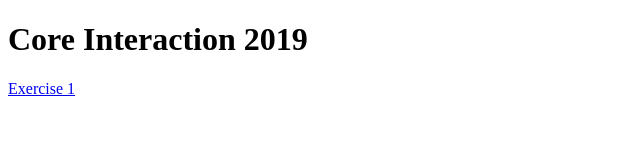
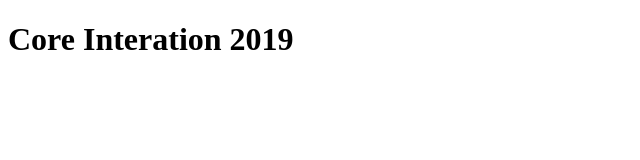
Before and after one commit to ahns379/coreinteraction2019, a plain HTML site: page index.html in a window 1280 px wide. Shown: the whole page, without its empty margins (0-640 px from the left). Drawn offline with Linux system fonts and the light colour scheme.

Commit message:
Add files via upload

```diff
--- a/index.html
+++ b/index.html
@@ -1,10 +1,10 @@
 <!DOCTYPE html>
 <html>
 <head>
-	<title></title>
+	<title>Julie Ahn</title>
 </head>
 <body>
-	<h1>Core Interaction 2019</h1>
-	<a href = “exercise1/index.html”>Exercise 1</a>
+	<h1>Core Interation 2019</h1>
+
 </body>
 </html>
```
